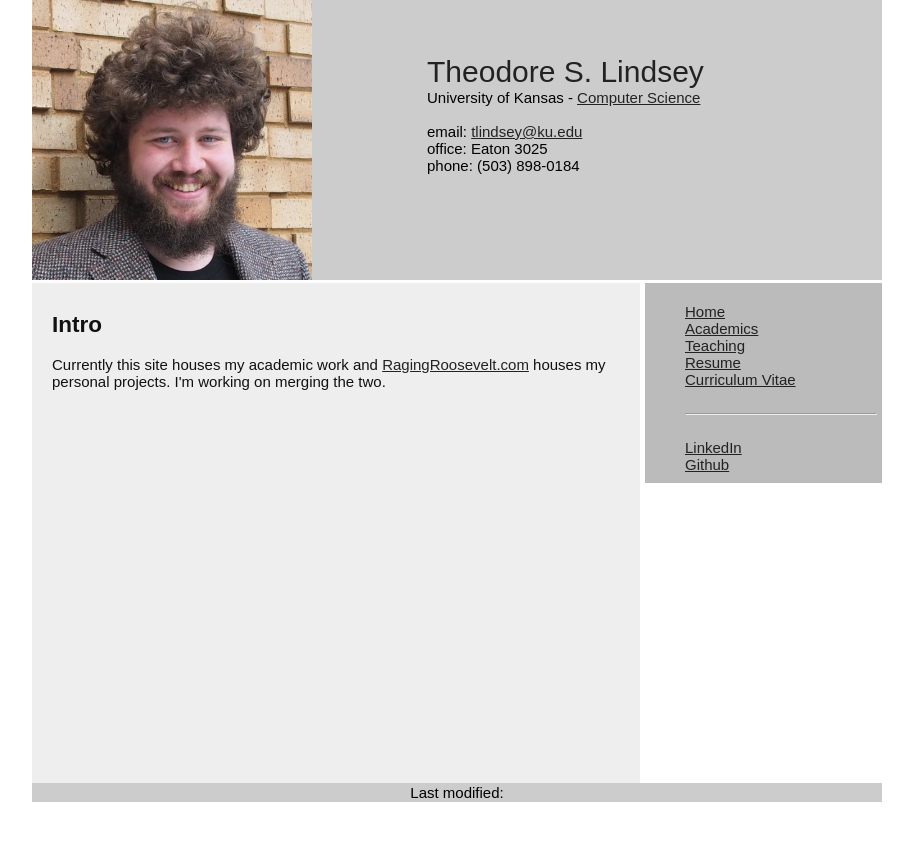
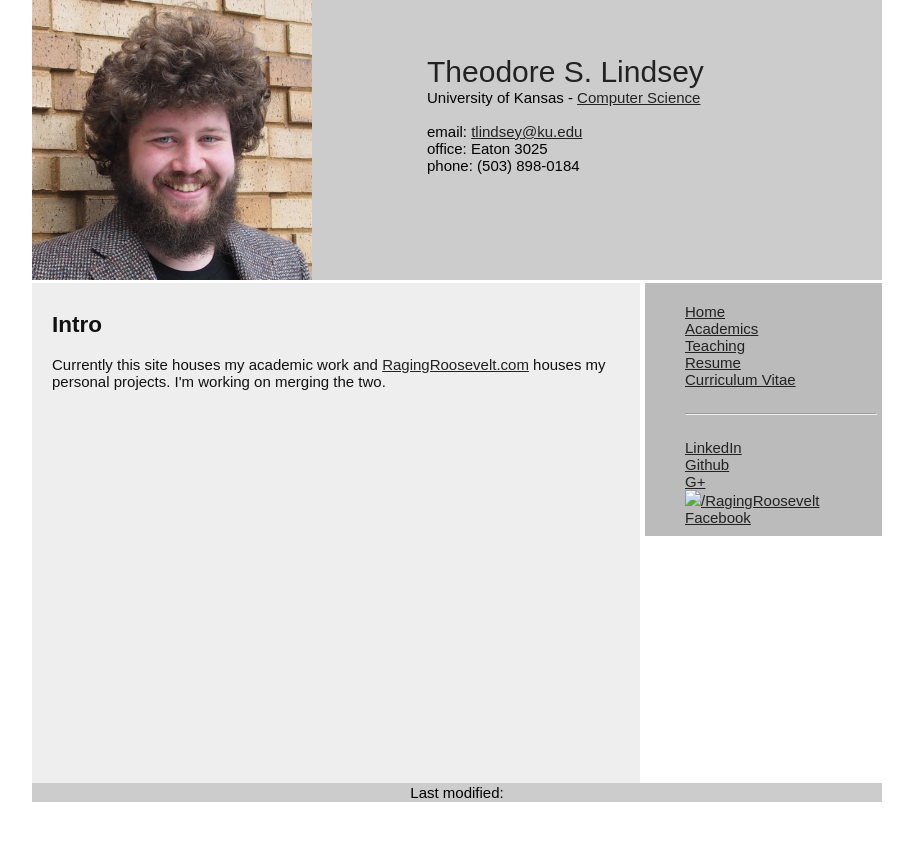
Before and after one commit to RagingRoosevelt/RagingRoosevelt.github.io, a Jekyll site: the page built from index.html, in a window 1280 px wide. Shown: the top 841 px of the page, without its empty margins (183-1096 px from the left). Built offline with Jekyll 4.4.1, drawn with Linux system fonts in a browser that asks for light colours.

Commit message:
updated nav

```diff
--- a/_config.yml
+++ b/_config.yml
@@ -7,10 +7,12 @@ baseurl: "" # the subpath of your site, e.g. /blog/
 url: "http://theodorelindsey.com" # the base hostname & protocol for your site
 
 # usernames
-twitter_username: RagingRoosevelt
-github_username: RagingRoosevelt
-google_username: theodore.lindsey
-linkedin_username: theodorelindsey
+username_twitter: RagingRoosevelt
+username_github: RagingRoosevelt
+username_gplus: +TheodoreSatchLindsey
+username_linkedin: theodorelindsey
+username_steam: RagingRoosevelt
+username_facebook: theodore.lindsey
 
 # Build settings
 markdown: kramdown
--- a/_includes/nav.html
+++ b/_includes/nav.html
@@ -5,6 +5,9 @@
 	<a href="http://people.eecs.ku.edu/~tlindsey/Theodore_Lindsey_Resume.pdf" target="_blank">Resume</a><br />
 	<a href="http://people.eecs.ku.edu/~tlindsey/Theodore_Lindsey_CV.pdf" target="_blank">Curriculum Vitae</a><br />
     <br /><hr /><br />
-	<a href="http://www.linkedin.com/in/theodorelindsey" target="_blank">LinkedIn</a><br />
-    <a href="https://github.com/RagingRoosevelt">Github</a><br />
+	<a href="http://www.linkedin.com/in/{{site.username_linkedin}}" target="_blank">LinkedIn</a><br />
+    <a href="https://github.com/{{site.username_github}}">Github</a><br />
+    <a href="https://plus.google.com/{{site.username_gplus}}">G+</a><br />
+    <a href="https://twitter.com/{{site.username_twitter}}"><img src="https://www.facebook.com/favicon.ico" />/{{site.username_twitter}}</a><br />
+    <a href="https://facebook.com/{{site.username_facebook}}">Facebook</a><br />
 </div> <!--right container-->
```
